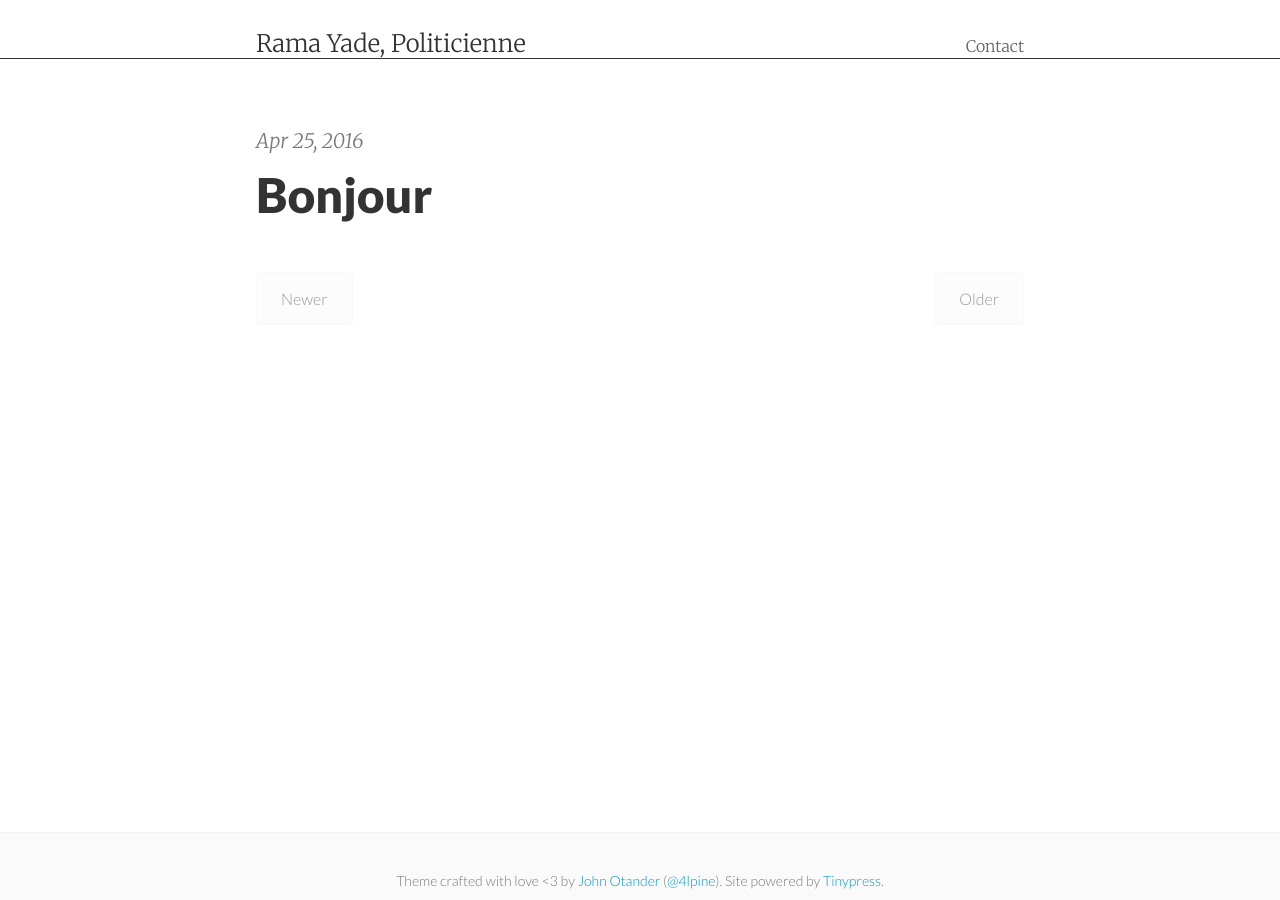
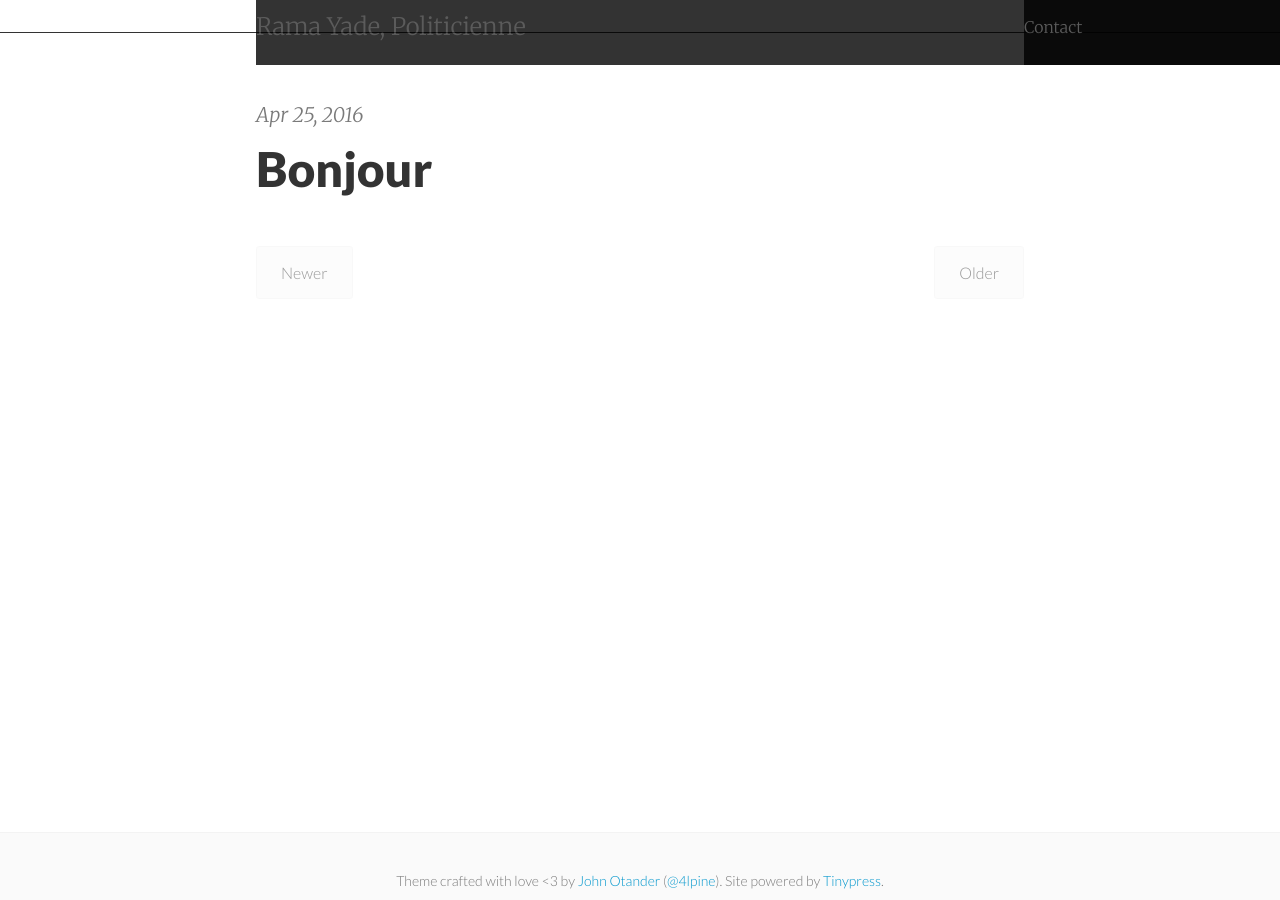
Before and after one commit to ryade/ryade.github.io, a Jekyll site: the page built from index.html, in a window 1280 px wide and 900 px high. Built offline with Jekyll 4.4.1, drawn with Linux system fonts in a browser that asks for light colours; the list of posts is cut into pages by our own code.

Commit message:
Update pixyll.css

```diff
--- a/css/pixyll.css
+++ b/css/pixyll.css
@@ -59,6 +59,9 @@ body {
 .site-header a {
   color: #333;
   font-weight: 300;
+  position:fixed; top:0px; margin:auto; z-index:100000; width:100%;
+  background:#000; height:50px; opacity:0.8;
+  padding-top:15px;
 }
 
 .site-header nav a {
```
